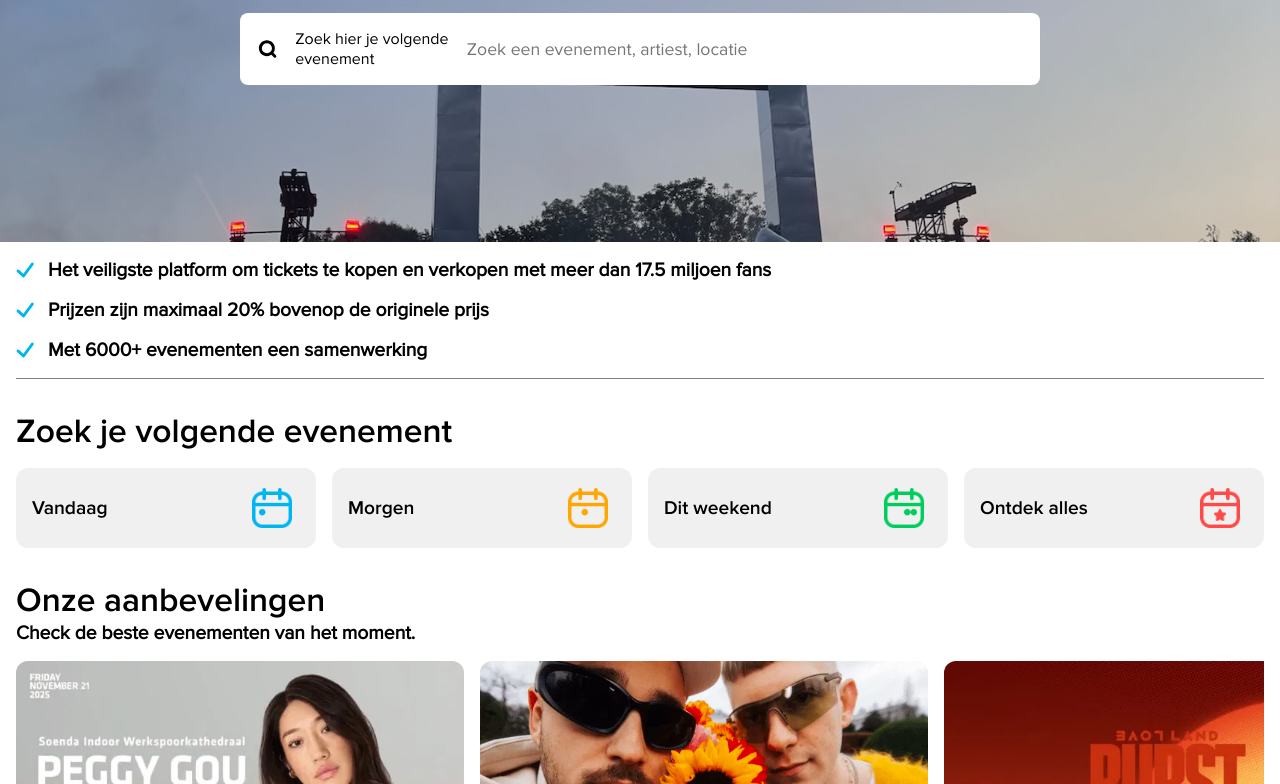
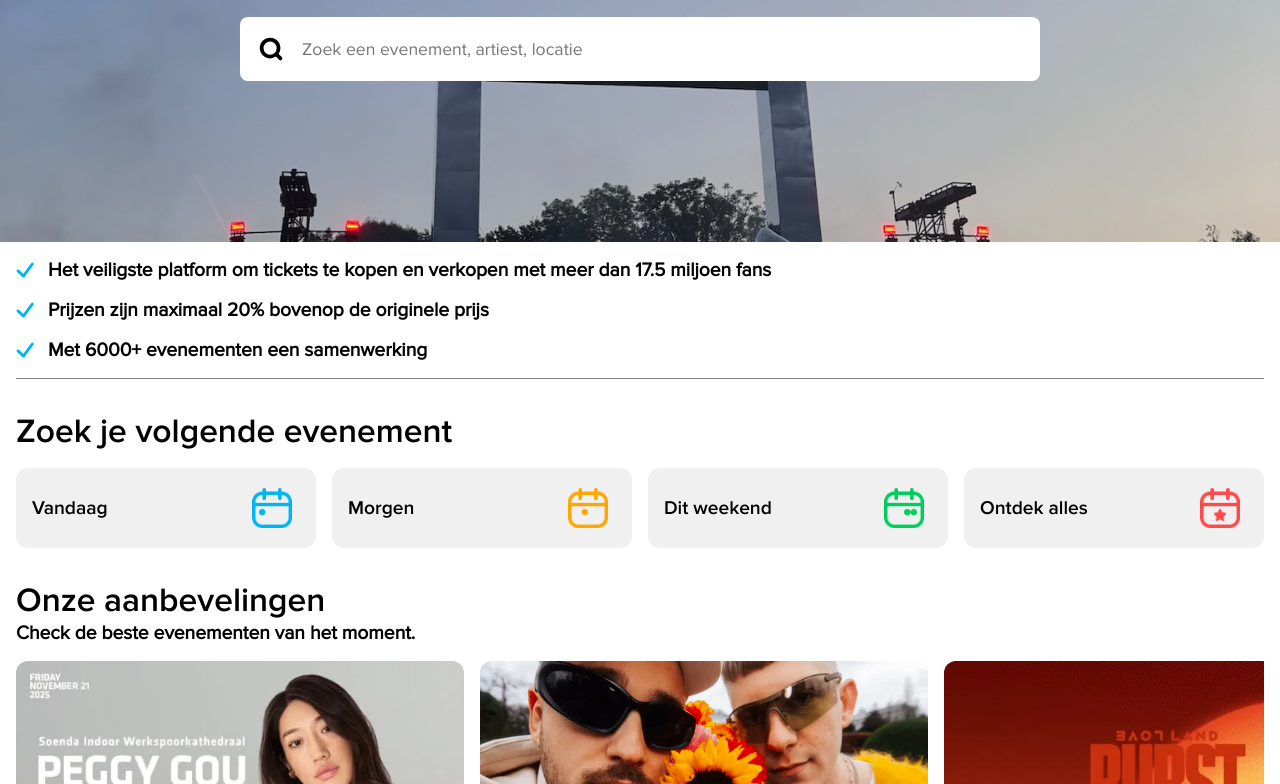
Before and after one commit to rohitsg03/FvD, a plain HTML site: page index.html in a window 1280 px wide. Shown: the part 316-1100 px from the top of the page. Drawn offline with Linux system fonts and the light colour scheme.

Commit message:
Add files via upload

```diff
--- a/styles/homePagina.css
+++ b/styles/homePagina.css
@@ -639,6 +639,7 @@ main > article:nth-of-type(5) {
     align-self: center;
   }
 
+  /* & van een studen-assistent */
   &.hidden {
     display: none;
   }
@@ -658,7 +659,7 @@ main > article:nth-of-type(5) > section {
   text-align: center;
   gap: 1rem;
 
-  p{
+  p {
     font-weight: 400;
   }
 }
--- a/styles/style.css
+++ b/styles/style.css
@@ -129,6 +129,11 @@ h3 {
   font-size: 1.1em;
   line-height: 1em;
   font-family: "proxima-nova-sBold";
+}
+
+label {
+  position: absolute;
+  left: -999999999999em;
 }
 
 @media (width > 50em) {
```
